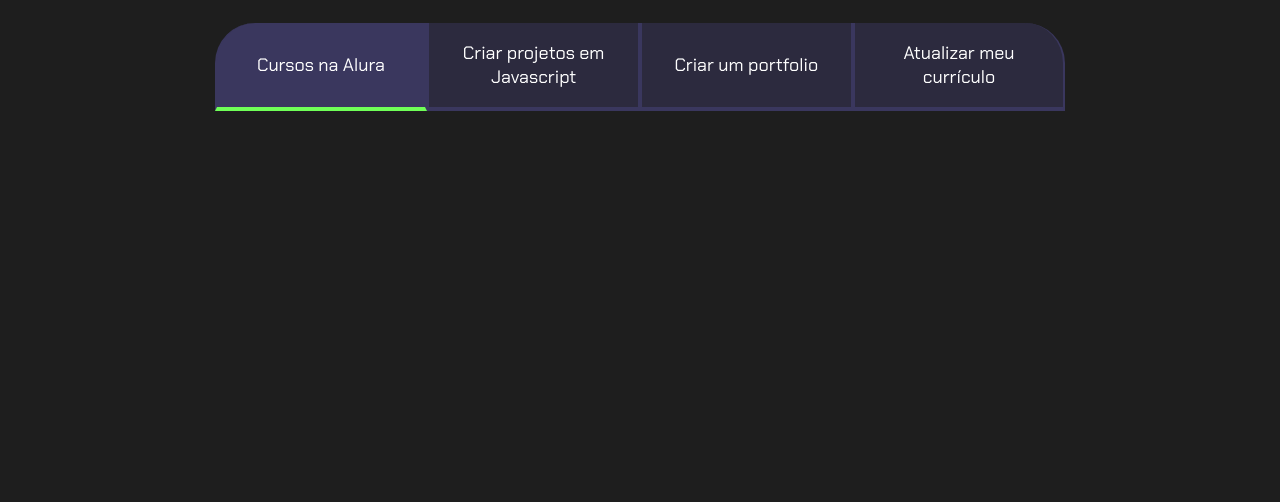
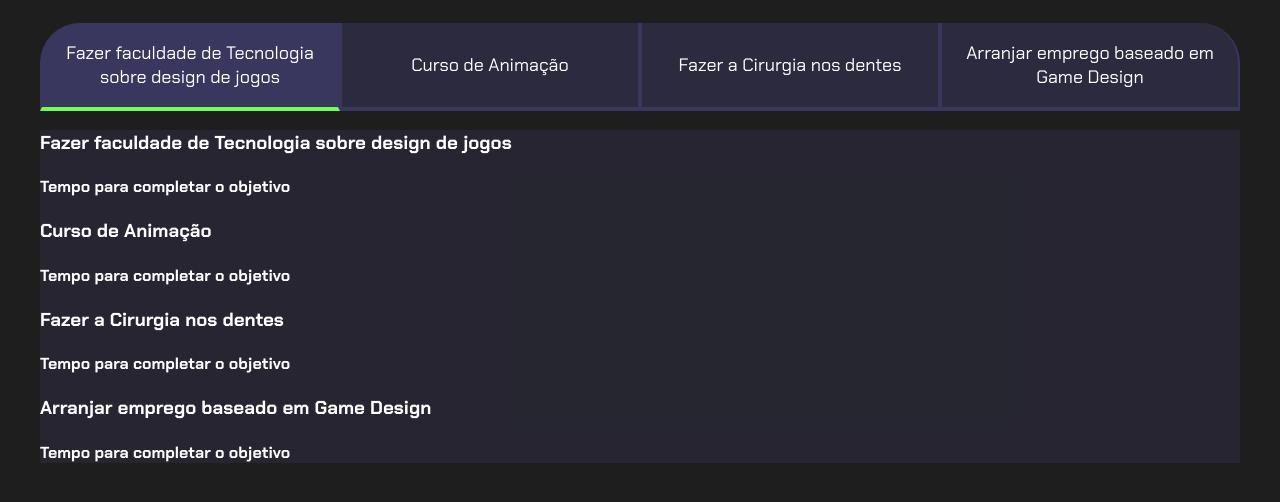
Before and after one commit to Danilo7712n/Projeto-de-Vida, a plain HTML site: page js-projeto-de-vida-codigo-base/index.html in a window 1280 px wide. Shown: the part 80-582 px from the top of the page. Drawn offline with Linux system fonts and the light colour scheme.

Commit message:
Add files via upload

```diff
--- a/js-projeto-de-vida-codigo-base/index.html
+++ b/js-projeto-de-vida-codigo-base/index.html
@@ -11,12 +11,32 @@
 <body>
     <section class="conteudo-principal">
         <h2 class="titulo-principal">Meus Objetivos do ano<span>_</span></h2>
+        <div class="conteudo">
         <div class="botoes">
-            <button class="botao ativo">Cursos na Alura</button>
-            <button class="botao">Criar projetos em Javascript</button>
-            <button class="botao">Criar um portfolio</button>
-            <button class="botao">Atualizar meu currículo</button>
+            <button class="botao ativo">Fazer faculdade de Tecnologia sobre design de jogos</button>
+            <button class="botao">Curso de Animação</button>
+            <button class="botao">Fazer a Cirurgia nos dentes</button>
+            <button class="botao">Arranjar emprego baseado em Game Design</button>
         </div>
+        <div class="aba-textos">
+            <div class="aba-conteudo">
+                <h3 class="aba-conteudo-titulo-principal">Fazer faculdade de Tecnologia sobre design de jogos</h3>
+                <h4 class="aba-conteudo-titulo-secundario">Tempo para completar o objetivo</h4>
+            </div>
+            <div class="aba-conteudo">
+                <h3 class="aba-conteudo-titulo-principal">Curso de Animação</h3>
+                <h4 class="aba-conteudo-titulo-secundario">Tempo para completar o objetivo</h4>
+            </div>
+            <div class="aba-conteudo">
+                <h3 class="aba-conteudo-titulo-principal">Fazer a Cirurgia nos dentes</h3>
+                <h4 class="aba-conteudo-titulo-secundario">Tempo para completar o objetivo</h4>
+            </div>
+            <div class="aba-conteudo">
+                <h3 class="aba-conteudo-titulo-principal">Arranjar emprego baseado em Game Design</h3>
+                <h4 class="aba-conteudo-titulo-secundario">Tempo para completar o objetivo</h4>
+            </div>
+        </div>
+    </div>
     </section>
     <script src="main.js"></script>
 </body>
--- a/js-projeto-de-vida-codigo-base/style.css
+++ b/js-projeto-de-vida-codigo-base/style.css
@@ -64,6 +64,10 @@
     border-bottom: 4px solid var(--verde);
 }
 
+.aba-textos {
+    background-color: var(--texto-fundo);
+}
+
 @media screen and (min-width: 768px) {
 
     .botoes {
```
